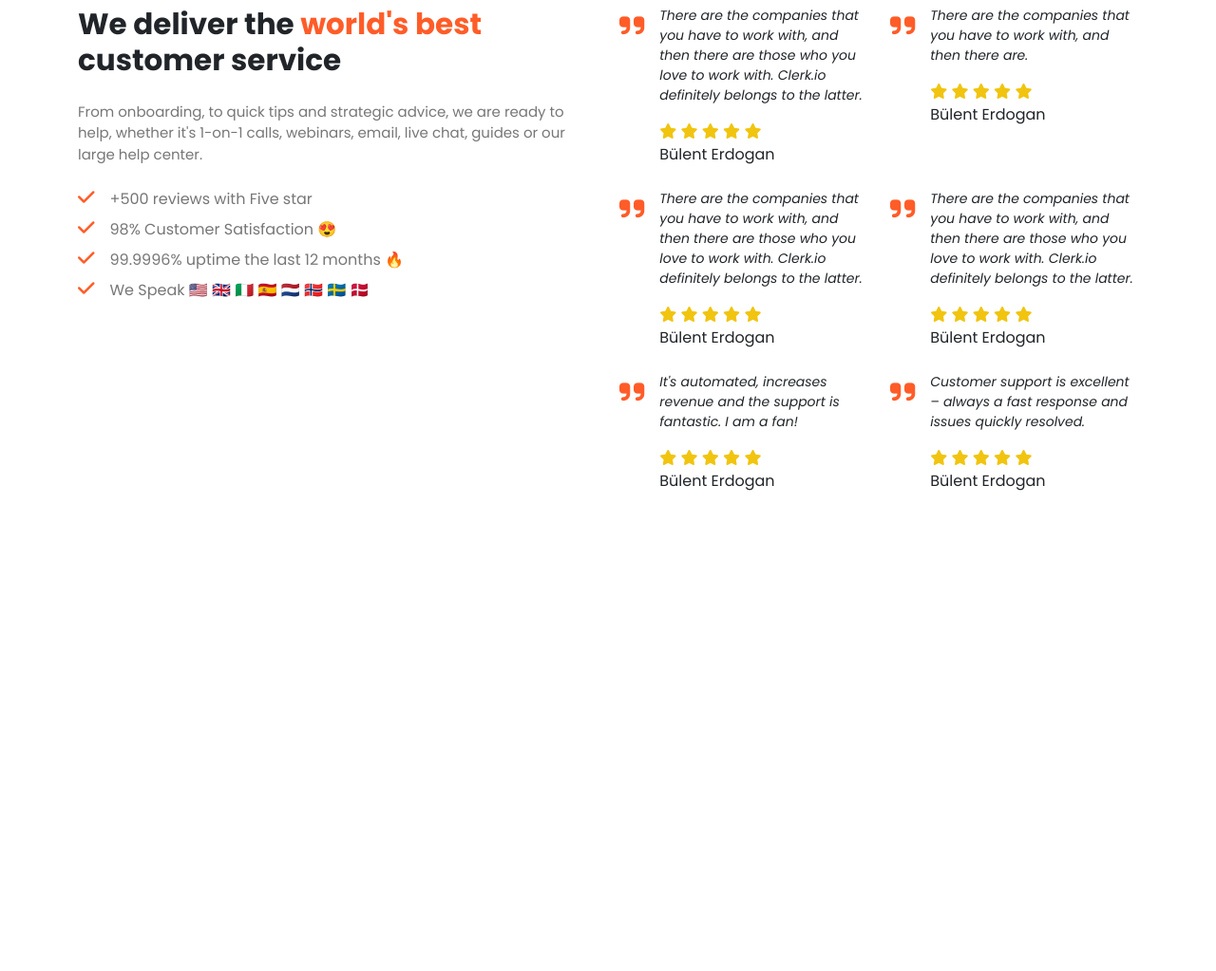
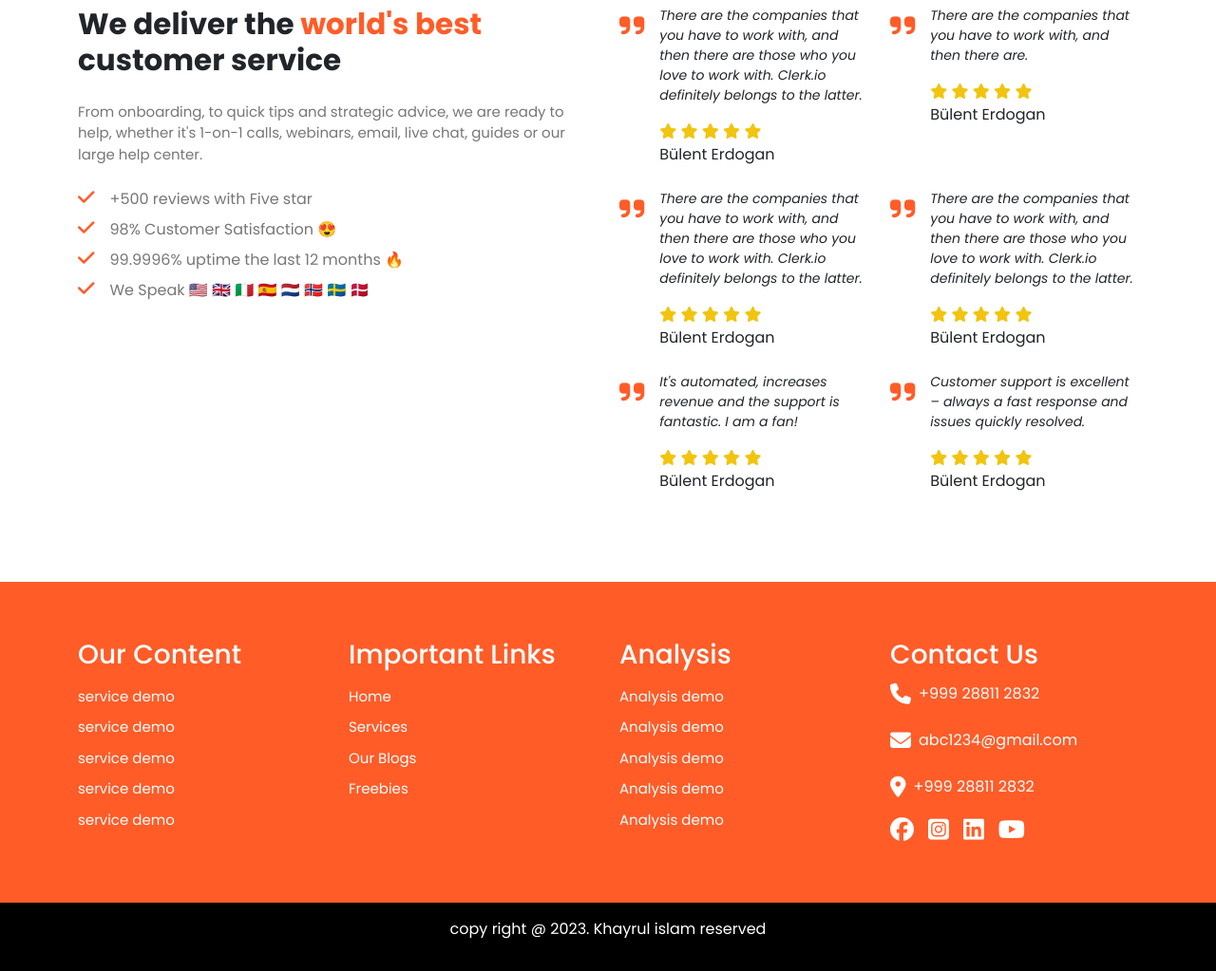
Before and after one commit to khayrul200822/projectxyz.github.io, a plain HTML site: page index.html in a window 1280 px wide. Shown: the part 2013-3036 px from the top of the page at 95% size. Before the commit the page ends 2626 px from the top, so only its background shows below. Drawn offline with nearby package versions, Linux system fonts and the light colour scheme.

Commit message:
update style

```diff
--- a/index.html
+++ b/index.html
@@ -1,5 +1,6 @@
 <!DOCTYPE html>
 <html lang="en">
+
 <head>
     <meta charset="UTF-8">
     <meta name="viewport" content="width=device-width, initial-scale=1.0">
@@ -8,7 +9,9 @@
     <!--main style file-->
     <link rel="stylesheet" href="style.css">
     <!--font-awesome cdn-->
-    <link rel="stylesheet" href="https://cdnjs.cloudflare.com/ajax/libs/font-awesome/6.5.1/css/all.min.css" integrity="sha512-DTOQO9RWCH3ppGqcWaEA1BIZOC6xxalwEsw9c2QQeAIftl+Vegovlnee1c9QX4TctnWMn13TZye+giMm8e2LwA==" crossorigin="anonymous" referrerpolicy="no-referrer" />
+    <link rel="stylesheet" href="https://cdnjs.cloudflare.com/ajax/libs/font-awesome/6.5.1/css/all.min.css"
+        integrity="sha512-DTOQO9RWCH3ppGqcWaEA1BIZOC6xxalwEsw9c2QQeAIftl+Vegovlnee1c9QX4TctnWMn13TZye+giMm8e2LwA=="
+        crossorigin="anonymous" referrerpolicy="no-referrer" />
     <!--bootstrap css-->
     <link href="https://cdn.jsdelivr.net/npm/bootstrap@5.3.2/dist/css/bootstrap.min.css" rel="stylesheet"
         integrity="sha384-T3c6CoIi6uLrA9TneNEoa7RxnatzjcDSCmG1MXxSR1GAsXEV/Dwwykc2MPK8M2HN" crossorigin="anonymous">
@@ -18,7 +21,9 @@
     <header id="header_section">
         <nav class="navbar navbar-expand-lg  sticky-top ">
             <div class="container-fluid container-lg">
-                <a class="navbar-brand" href="#"><h3>Your <span>Logo</span></h3></a>
+                <a class="navbar-brand" href="#">
+                    <h3>Your <span>Logo</span></h3>
+                </a>
                 <button class="navbar-toggler" type="button" data-bs-toggle="offcanvas"
                     data-bs-target="#offcanvasNavbar" aria-controls="offcanvasNavbar" aria-label="Toggle navigation">
                     <span class="navbar-toggler-icon"></span>
@@ -30,7 +35,8 @@
                         <button type="button" class="btn-close" data-bs-dismiss="offcanvas" aria-label="Close"></button>
                     </div>
 
-                    <div class="offcanvas-body d-flex flex-column flex-lg-row justify-content-lg-between  align-items-center ">
+                    <div
+                        class="offcanvas-body d-flex flex-column flex-lg-row justify-content-lg-between  align-items-center ">
                         <div class="col-12 col-lg-8">
                             <ul class="navbar-nav justify-content-end flex-grow-1 me-3">
                                 <li class="nav-item pe-3">
@@ -67,7 +73,8 @@
                             </ul>
                         </div>
                         <div class="col-12 col-lg-4">
-                            <div class="login-signup-btn mt-4 mt-lg-0  d-flex justify-content-start justify-content-lg-end ">
+                            <div
+                                class="login-signup-btn mt-4 mt-lg-0  d-flex justify-content-start justify-content-lg-end ">
                                 <button type="submit">Signup</button>
                                 <button type="submit">Login</button>
                             </div>
@@ -89,15 +96,19 @@
                         <div class="col-12 col-md-6">
                             <div class="hero_content">
                                 <h1>Cookieless<span> Personalization</span><br> Without Limits</h1>
-                                <p class="mt-3 mb-5">Clerk.io powers personalization and relevance throughout your entire customer journey to automatically grow sales across site search, product recommendations, emails, social media & ads.</p>
+                                <p class="mt-3 mb-5">Clerk.io powers personalization and relevance throughout your
+                                    entire customer journey to automatically grow sales across site search, product
+                                    recommendations, emails, social media & ads.</p>
                                 <div class="hero_section_btn d-flex align-items-center ">
-                                    <button><a class="text-decoration-none me-3" href="#">Read More</a><i class="fa-solid fa-arrow-right-long"></i></button>
+                                    <button><a class="text-decoration-none me-3" href="#">Read More</a><i
+                                            class="fa-solid fa-arrow-right-long"></i></button>
                                 </div>
                             </div>
                         </div>
                         <div class="col-12 col-md-6">
                             <div class="hero_seciton_img">
-                                <img src="./img/hero_section_img.png" alt="" class="img-fluid"></div>
+                                <img src="./img/hero_section_img.png" alt="" class="img-fluid">
+                            </div>
                         </div>
                     </div>
                 </div>
@@ -141,9 +152,11 @@
                             <div class="single_service_box d-flex justify-content-center flex-column ">
                                 <i class="fa-solid fa-cart-plus"></i>
                                 <h3>Shopping Services</h3>
-                                <p>Lorem ipsum dolor, sit amet consectetur adipisicing elit. Possimus alias dolor voluptatem neque culpa veritatis</p>
+                                <p>Lorem ipsum dolor, sit amet consectetur adipisicing elit. Possimus alias dolor
+                                    voluptatem neque culpa veritatis</p>
                                 <div class="service_button d-flex align-items-center justify-content-center ">
-                                    <button><a class="me-2" href="#">Read Info</a><i class="fa-solid fa-arrow-right-long"></i></button>
+                                    <button><a class="me-2" href="#">Read Info</a><i
+                                            class="fa-solid fa-arrow-right-long"></i></button>
                                 </div>
                             </div>
                         </div>
@@ -151,9 +164,11 @@
                             <div class="single_service_box d-flex justify-content-center flex-column ">
                                 <i class="fa-solid fa-cart-plus"></i>
                                 <h3>View Inventory</h3>
-                                <p>Lorem ipsum dolor, sit amet consectetur adipisicing elit. Possimus alias dolor voluptatem neque culpa veritatis</p>
+                                <p>Lorem ipsum dolor, sit amet consectetur adipisicing elit. Possimus alias dolor
+                                    voluptatem neque culpa veritatis</p>
                                 <div class="service_button d-flex align-items-center justify-content-center ">
-                                    <button><a class="me-2" href="#">Read Info</a><i class="fa-solid fa-arrow-right-long"></i></button>
+                                    <button><a class="me-2" href="#">Read Info</a><i
+                                            class="fa-solid fa-arrow-right-long"></i></button>
                                 </div>
                             </div>
                         </div>
@@ -161,9 +176,11 @@
                             <div class="single_service_box d-flex justify-content-center flex-column ">
                                 <i class="fa-solid fa-cart-plus"></i>
                                 <h3>ABC Services</h3>
-                                <p>Lorem ipsum dolor, sit amet consectetur adipisicing elit. Possimus alias dolor voluptatem neque culpa veritatis</p>
+                                <p>Lorem ipsum dolor, sit amet consectetur adipisicing elit. Possimus alias dolor
+                                    voluptatem neque culpa veritatis</p>
                                 <div class="service_button d-flex align-items-center justify-content-center ">
-                                    <button><a class="me-2" href="#">Read Info</a><i class="fa-solid fa-arrow-right-long"></i></button>
+                                    <button><a class="me-2" href="#">Read Info</a><i
+                                            class="fa-solid fa-arrow-right-long"></i></button>
                                 </div>
                             </div>
                         </div>
@@ -186,7 +203,12 @@
                                         <i class="fa-solid fa-quote-right"></i>
                                     </div>
                                     <div class="review_content">
-                                <p>It is a long established fact that a reader will be distracted by the readable content of a page when looking at its layout. The point of using Lorem Ipsum is that it has a more-or-less normal distribution of letters, as opposed to using 'Content here, content here'.<br>The point of using Lorem Ipsum is that it has a more-or-less normal distribution of letters, as opposed to using 'Content here, content here'</p>
+                                        <p>It is a long established fact that a reader will be distracted by the
+                                            readable content of a page when looking at its layout. The point of using
+                                            Lorem Ipsum is that it has a more-or-less normal distribution of letters, as
+                                            opposed to using 'Content here, content here'.<br>The point of using Lorem
+                                            Ipsum is that it has a more-or-less normal distribution of letters, as
+                                            opposed to using 'Content here, content here'</p>
 
                                         <span>Bülent Erdogan</span>
                                     </div>
@@ -233,13 +255,19 @@
                         <div class="col-12 col-lg-6">
                             <div class="review_section_content mb-5 mb-lg-0">
                                 <h2 class="mb-4">We deliver the<span> world's best</span> customer service</h2>
-                                <p class="mb-4">From onboarding, to quick tips and strategic advice, we are ready to help, whether it's 1-on-1 calls, webinars, email, live chat, guides or our large help center.</p>
+                                <p class="mb-4">From onboarding, to quick tips and strategic advice, we are ready to
+                                    help, whether it's 1-on-1 calls, webinars, email, live chat, guides or our large
+                                    help center.</p>
                                 <ul class="ps-0">
-                                    <li class="list-unstyled mb-2"><i class="fa-solid fa-check"></i><span class="ms-3">+500 reviews with Five star</span></li>
-                                    <li class="list-unstyled mb-2"><i class="fa-solid fa-check"></i><span class="ms-3">98% Customer Satisfaction 😍</span></li>
-                                    <li class="list-unstyled mb-2"><i class="fa-solid fa-check"></i><span class="ms-3">99.9996% uptime the last 12 months ️🔥</span></li>
+                                    <li class="list-unstyled mb-2"><i class="fa-solid fa-check"></i><span
+                                            class="ms-3">+500 reviews with Five star</span></li>
+                                    <li class="list-unstyled mb-2"><i class="fa-solid fa-check"></i><span
+                                            class="ms-3">98% Customer Satisfaction 😍</span></li>
+                                    <li class="list-unstyled mb-2"><i class="fa-solid fa-check"></i><span
+                                            class="ms-3">99.9996% uptime the last 12 months ️🔥</span></li>
 
-                                    <li class="list-unstyled"><i class="fa-solid fa-check"></i><span class="ms-3">We Speak 🇺🇸 🇬🇧 🇮🇹 🇪🇸 🇳🇱 🇳🇴 🇸🇪 🇩🇰</span></li>
+                                    <li class="list-unstyled"><i class="fa-solid fa-check"></i><span class="ms-3">We
+                                            Speak 🇺🇸 🇬🇧 🇮🇹 🇪🇸 🇳🇱 🇳🇴 🇸🇪 🇩🇰</span></li>
                                 </ul>
                             </div>
                         </div>
@@ -252,7 +280,9 @@
                                                 <i class="fa-solid fa-quote-right"></i>
                                             </div>
                                             <div class="review_content">
-                                                <p>There are the companies that you have to work with, and then there are those who you love to work with. Clerk.io definitely belongs to the latter.</p>
+                                                <p>There are the companies that you have to work with, and then there
+                                                    are those who you love to work with. Clerk.io definitely belongs to
+                                                    the latter.</p>
                                                 <div class="review_star">
                                                     <i class="fa-solid fa-star"></i>
                                                     <i class="fa-solid fa-star"></i>
@@ -270,7 +300,8 @@
                                                 <i class="fa-solid fa-quote-right"></i>
                                             </div>
                                             <div class="review_content">
-                                                <p>There are the companies that you have to work with, and then there are.</p>
+                                                <p>There are the companies that you have to work with, and then there
+                                                    are.</p>
                                                 <div class="review_star">
                                                     <i class="fa-solid fa-star"></i>
                                                     <i class="fa-solid fa-star"></i>
@@ -288,7 +319,9 @@
                                                 <i class="fa-solid fa-quote-right"></i>
                                             </div>
                                             <div class="review_content">
-                                                <p>There are the companies that you have to work with, and then there are those who you love to work with. Clerk.io definitely belongs to the latter.</p>
+                                                <p>There are the companies that you have to work with, and then there
+                                                    are those who you love to work with. Clerk.io definitely belongs to
+                                                    the latter.</p>
                                                 <div class="review_star">
                                                     <i class="fa-solid fa-star"></i>
                                                     <i class="fa-solid fa-star"></i>
@@ -306,7 +339,9 @@
                                                 <i class="fa-solid fa-quote-right"></i>
                                             </div>
                                             <div class="review_content">
-                                                <p>There are the companies that you have to work with, and then there are those who you love to work with. Clerk.io definitely belongs to the latter.</p>
+                                                <p>There are the companies that you have to work with, and then there
+                                                    are those who you love to work with. Clerk.io definitely belongs to
+                                                    the latter.</p>
                                                 <div class="review_star">
                                                     <i class="fa-solid fa-star"></i>
                                                     <i class="fa-solid fa-star"></i>
@@ -325,7 +360,8 @@
                                             </div>
                                             <div class="review_content">
                                                 <p>
-                                                    It's automated, increases revenue and the support is fantastic. I am a fan!</p>
+                                                    It's automated, increases revenue and the support is fantastic. I am
+                                                    a fan!</p>
                                                 <div class="review_star">
                                                     <i class="fa-solid fa-star"></i>
                                                     <i class="fa-solid fa-star"></i>
@@ -343,7 +379,8 @@
                                                 <i class="fa-solid fa-quote-right"></i>
                                             </div>
                                             <div class="review_content">
-                                                <p>Customer support is excellent – always a fast response and issues quickly resolved.</p>
+                                                <p>Customer support is excellent – always a fast response and issues
+                                                    quickly resolved.</p>
                                                 <div class="review_star">
                                                     <i class="fa-solid fa-star"></i>
                                                     <i class="fa-solid fa-star"></i>
@@ -363,14 +400,80 @@
             </div>
         </section>
         <!--about section end here-->
+    </main>
+    <footer>
+        <div class="container-fluid container">
+            <div class="footer_wrapper">
+                <div class="row">
+                    <div class="col-12 col-md-3">
+                        <ul class="single_footer_box ps-0">
+                            <h3 class="mb-3">Our Content</h3>
+                            <li class="list-unstyled ">service demo</li>
+                            <li class="list-unstyled ">service demo</li>
+                            <li class="list-unstyled ">service demo</li>
+                            <li class="list-unstyled ">service demo</li>
+                            <li class="list-unstyled ">service demo</li>
+                        </ul>
+                    </div>
+                    <div class="col-12 col-md-3">
+                        <ul class="single_footer_box ps-0">
+                            <h3 class="mb-3">Important Links</h3>
+                            <li class="list-unstyled "><a href="#">Home</a></li>
+                            <li class="list-unstyled "><a href="#">Services</a></li>
+                            <li class="list-unstyled "><a href="#">Our Blogs</a></li>
+                            <li class="list-unstyled "><a href="#">Freebies</a></li>
+
+                        </ul>
+                    </div>
+                    <div class="col-12 col-md-3">
+                        <ul class="single_footer_box ps-0">
+                            <h3 class="mb-3">Analysis</h3>
+                            <li class="list-unstyled ">Analysis demo</li>
+                            <li class="list-unstyled ">Analysis demo</li>
+                            <li class="list-unstyled ">Analysis demo</li>
+                            <li class="list-unstyled ">Analysis demo</li>
+                            <li class="list-unstyled ">Analysis demo</li>
+                        </ul>
+                    </div>
+                    <div class="col-12 col-md-3">
+                        <div class="single_footer_box">
+                            <h3>Contact Us</h3>
+                            <div class="d-flex mb-3 align-items-center ">
+                                <div class="icon me-2">
+                                    <i class="fa-solid fa-phone"></i>
+                                </div>
+                                <div class="link">+999 28811 2832</div>
+                            </div>
+                            <div class="d-flex mb-3 align-items-center ">
+                                <div class="icon me-2">
+                                    <i class="fa-solid fa-envelope"></i>
+                                </div>
+                                <div class="link">abc1234@gmail.com</div>
+                            </div>
+                            <div class="d-flex mb-3 align-items-center ">
+                                <div class="icon me-2">
+                                    <i class="fa-solid fa-location-dot"></i>
+                                </div>
+                                <div class="link">+999 28811 2832</div>
+                            </div>
+                            <div class="social_link d-flex">
+                                <a href="#"><i class="fa-brands fa-facebook"></i></a>
+                                <a href="#"><i class="fa-brands fa-square-instagram"></i></a>
+                                <a href="#"><i class="fa-brands fa-linkedin"></i></a>
+                                <a href="#"><i class="fa-brands fa-youtube"></i></a>
+                            </div>
 
 
-
-
-    </main>
-    <footer>
+                        </div>
+                    </div>
+                </div>
+            </div>
+        </div>
 
     </footer>
+    <section class="copy_right_section d-flex align-items-center justify-content-center  py-3">
+        <p>copy right @ 2023. Khayrul islam reserved</p>
+    </section>
     <!--bootstrap script file-->
     <script src="https://cdn.jsdelivr.net/npm/@popperjs/core@2.11.8/dist/umd/popper.min.js"
         integrity="sha384-I7E8VVD/ismYTF4hNIPjVp/Zjvgyol6VFvRkX/vR+Vc4jQkC+hVqc2pM8ODewa9r"
--- a/style.css
+++ b/style.css
@@ -270,3 +270,34 @@ section#blog_section .about_content h2 span {
 .about_content  span {
     color: rgb(230, 230, 230);
 }
+footer{
+    padding: 60px 0px;
+    background-color: var(--primary-color);
+    color: white;
+}
+footer a{
+    color: white;
+}
+footer li a:hover  {
+    color: black;
+}
+footer li {
+    font-size: 15px;
+    margin-bottom: 10px;
+}
+footer .single_footer_box .icon {
+    font-size: 22px;
+}
+.copy_right_section{
+    background-color: black;
+    color: white;
+}
+
+.social_link a{
+    margin-right: 15px;
+    color: white;
+}
+
+.social_link a i {
+    font-size: 25px;
+}
```
Lines whose indentation alone changed are shown as unchanged.
